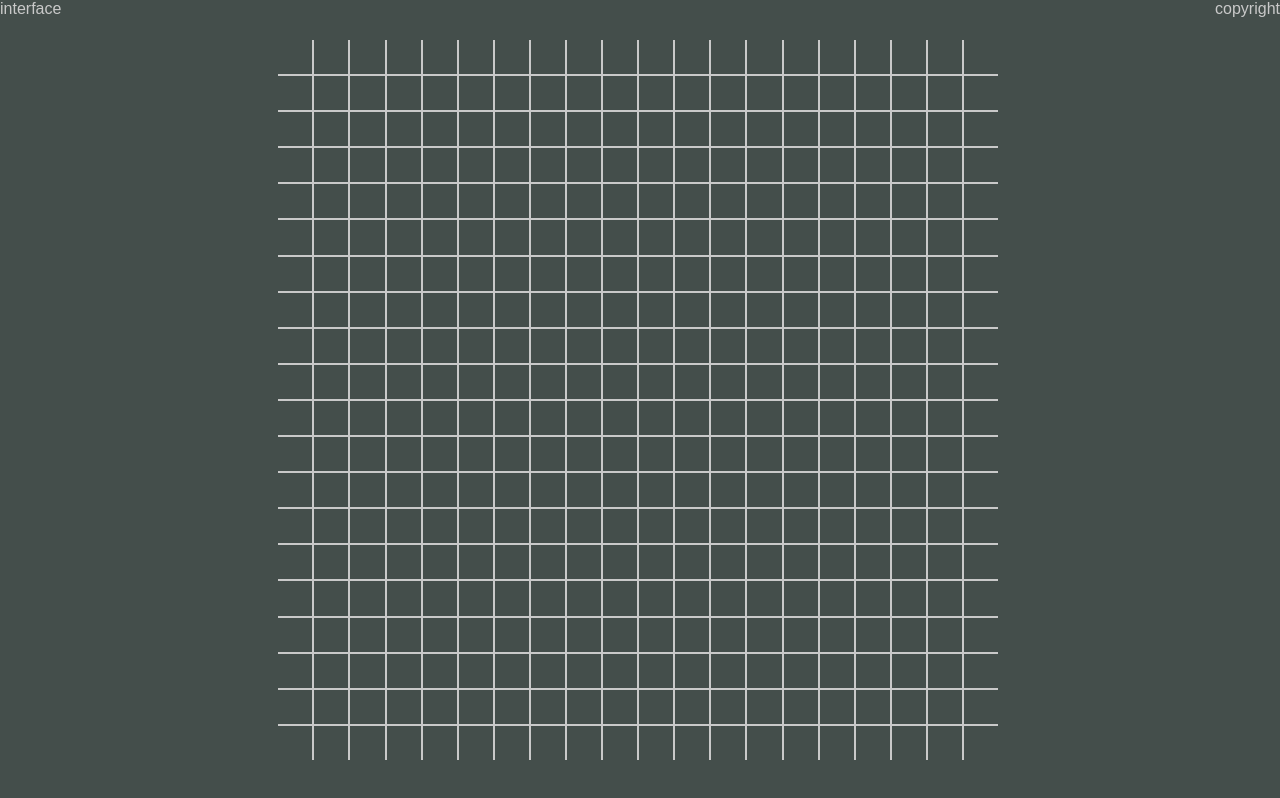
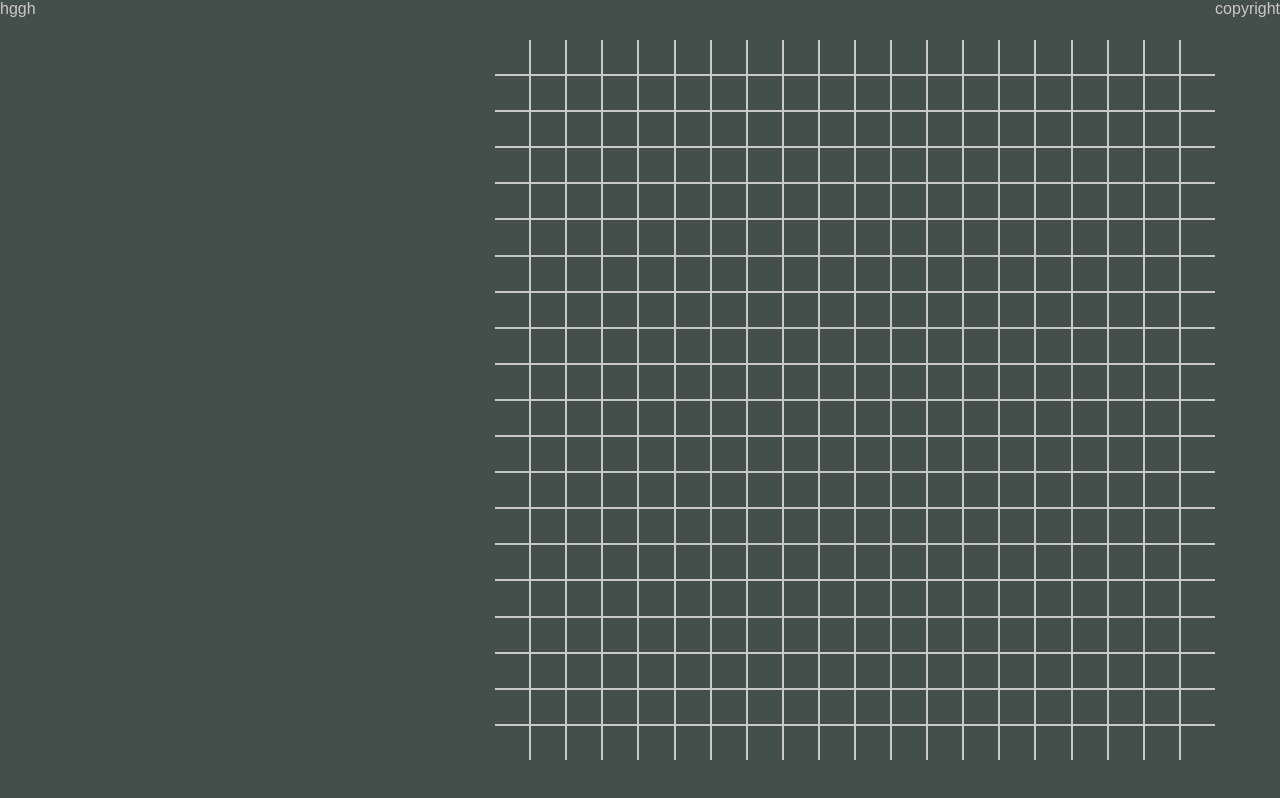
Before and after one commit to gurugu-fcc-projects/FCC_game_of_life, a React (Create React App) app: page / in a window 1280 px wide. Built offline with nearby package versions, Linux system fonts and the light colour scheme.

Commit message:
Install material-ui

```diff
--- a/package.json
+++ b/package.json
@@ -7,6 +7,8 @@
     "react-scripts": "1.0.17"
   },
   "dependencies": {
+    "material-ui": "^1.0.0-beta.35",
+    "material-ui-icons": "^1.0.0-beta.35",
     "materialize-css": "^0.100.2",
     "node-sass-chokidar": "0.0.3",
     "npm-run-all": "^4.1.2",
--- a/public/index.html
+++ b/public/index.html
@@ -12,6 +12,7 @@
   <link rel="manifest" href="%PUBLIC_URL%/manifest.json">
   <link rel="shortcut icon" href="%PUBLIC_URL%/favicon.ico">
   <link rel="stylesheet" href="https://fonts.googleapis.com/icon?family=Material+Icons">
+  <link rel="stylesheet" href="https://fonts.googleapis.com/css?family=Roboto:300,400,500">
 
   <!--
       Notice the use of %PUBLIC_URL% in the tags above.
--- a/src/components/App.js
+++ b/src/components/App.js
@@ -19,7 +19,7 @@
     return (
       <div className="app" onMouseUp={this.handleMouseUp}>
         {isPlaying && <GameEngine />}
-        <div>interface</div>
+        <Interface />
         <Gameboard />
         <div>copyright</div>
       </div>
--- a/src/components/Interface.js
+++ b/src/components/Interface.js
@@ -12,18 +12,7 @@
     }
   };
 
-  return (
-    <div className="interface">
-      <button className="interface__button" onClick={handleRunStopGame}>
-        run
-      </button>
-      <button className="interface__button">stop</button>
-      <button className="interface__button">clear</button>
-      <button className="interface__button">random</button>
-      <button className="interface__button">size</button>
-      <button className="interface__button">speed</button>
-    </div>
-  );
+  return <div className="interface">hggh</div>;
 };
 
 Interface.propTypes = {
--- a/src/scss/partials/_app.scss
+++ b/src/scss/partials/_app.scss
@@ -5,7 +5,7 @@
 // #root {
 //   min-height: 100%;
 // }
-@import "http://code.ionicframework.com/ionicons/2.0.1/css/ionicons.min.css";
+// @import "http://code.ionicframework.com/ionicons/2.0.1/css/ionicons.min.css";
 body {
   color: rgb(201, 201, 201);
   background-color: rgb(68, 78, 75);
```
Also changed, not shown: 1 other file (tests, documents, lock files or other folders).
